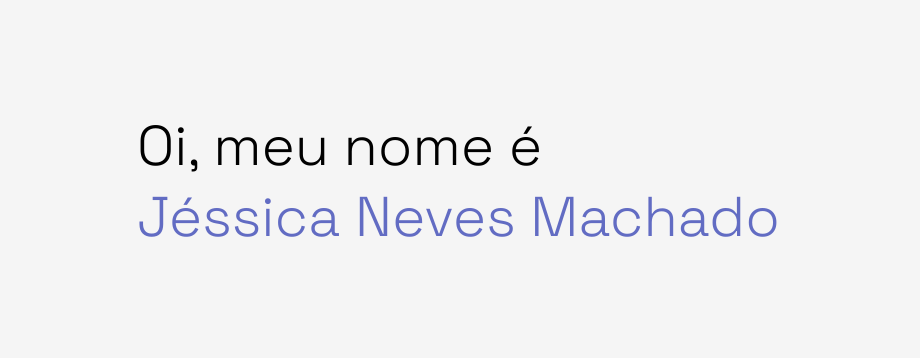
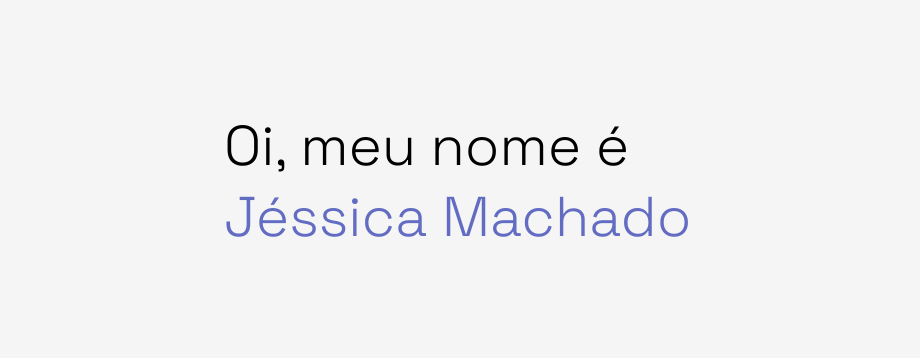
Before and after one commit to jessicanevesmachado/Portfolio, a plain HTML site: page index.html in a window 1280 px wide. Shown: the top 358 px of the page, 360-1280 px from the left. Drawn offline with nearby package versions, Linux system fonts and the light colour scheme.

Commit message:
first commit

```diff
--- a/index.html
+++ b/index.html
@@ -24,7 +24,7 @@
                 <section class="item-right flex-center container">
                     <section class="section-name">
                         <p class="animate__animated animate__zoomInDown">Oi, meu nome é</p>
-                        <p class="purple-color animate__animated animate__zoomInUp name">Jéssica Neves Machado</p>
+                        <p class="purple-color animate__animated animate__zoomInUp name">Jéssica  Machado</p>
                     </section>
                 </section>
             </header>
```
